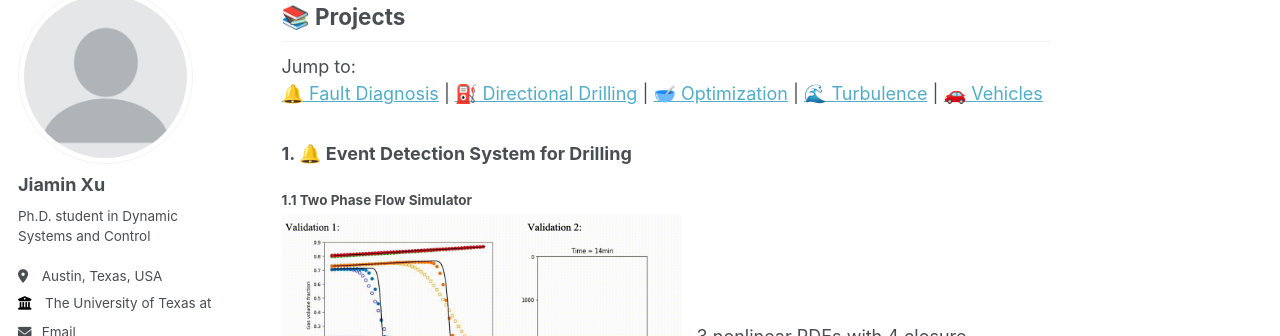
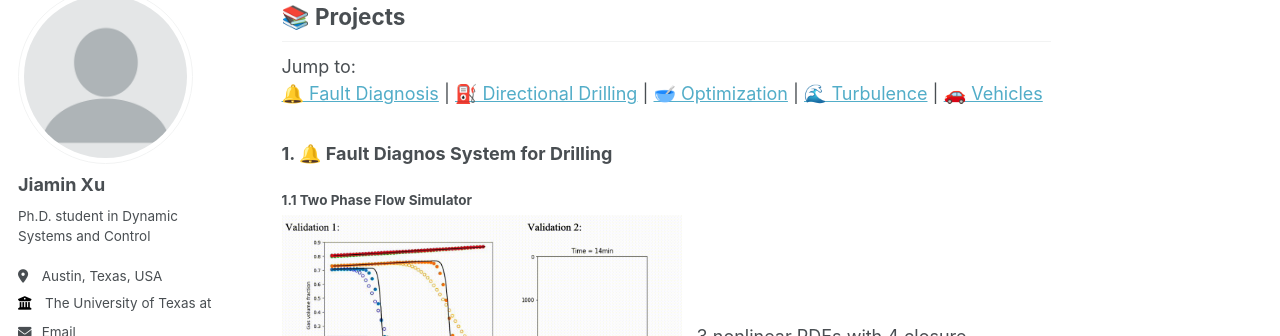
Before and after one commit to Jiaminx7/Website, a Jekyll site: the page built from _pages/about.md, in a window 1280 px wide and 900 px high, scrolled down 579 px. Shown: the part 117-453 px from the top of the window. Built offline with Jekyll 4.4.1, drawn with Linux system fonts in a browser that asks for light colours; some web fonts are replaced.

Commit message:
Update about.md

```diff
--- a/_pages/about.md
+++ b/_pages/about.md
@@ -21,7 +21,7 @@ My research centers on the integration of advanced physics-based and machine lea
   <br><a href="#event-detection">🔔 Fault Diagnosis</a> | <a href="#directional-drilling">⛽️ Directional Drilling</a> | <a href="#optimization"> 🥣 Optimization</a> | <a href="#flow-structure-interaction"> 🌊 Turbulence</a> | <a href="#vehicle-engineering">🚗 Vehicles</a></p>
 
 <!-- Begin Projects Content -->
-<h3 id="event-detection">1. 🔔 Event Detection System for Drilling</h3>
+<h3 id="event-detection">1. 🔔 Fault Diagnos System for Drilling</h3>
 
 <h4 id="two-phase-flow">1.1 Two Phase Flow Simulator</h4>
 <div style="display: flex; align-items: center;">
```
